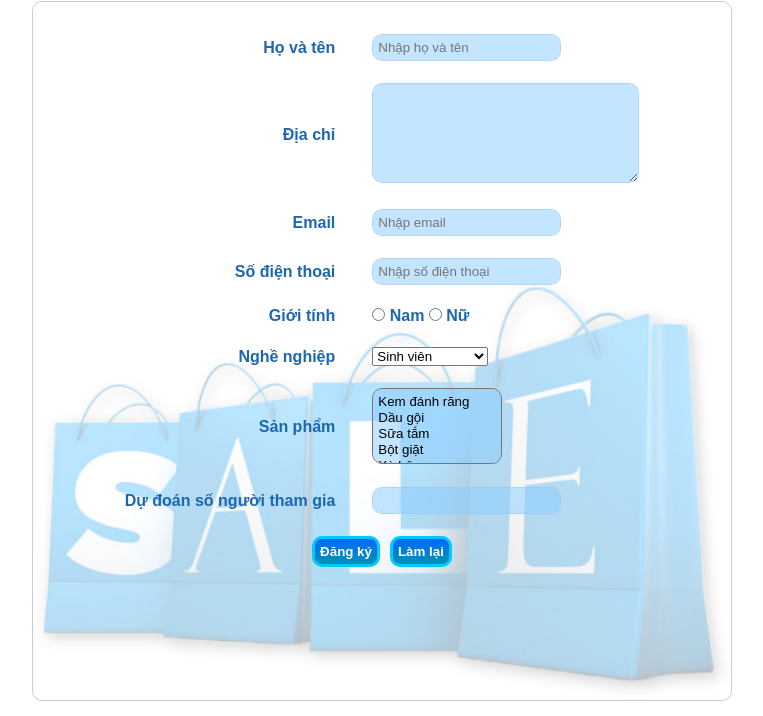
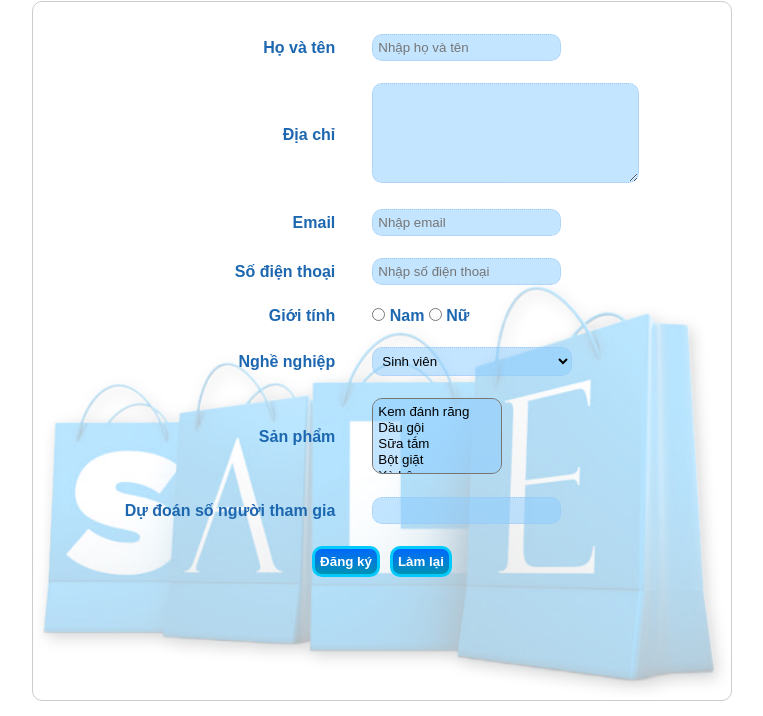
Before and after one commit to kazei1211/SE347_WEB3, a plain HTML site: page 12-PhieuDangKy/index.html in a window 1280 px wide. Shown: the part 84-800 px from the top of the page, without its empty margins (258-1021 px from the left). Drawn offline with Linux system fonts and the light colour scheme.

Commit message:
Minor update on excr 12

```diff
--- a/12-PhieuDangKy/index.html
+++ b/12-PhieuDangKy/index.html
@@ -79,12 +79,11 @@
           <tr class="field">
             <td><label for="occupation">Nghề nghiệp</label></td>
             <td>
-              <select id="occupation">
+              <select class="occupation" id="occupation">
                 <option value="1">Sinh viên</option>
                 <option value="2">Công chức</option>
                 <option value="3">Giảng viên</option>
                 <option value="4">Lao công</option>
-                <option value="5">Hiphopneverdie</option>
               </select>
             </td>
           </tr>
--- a/12-PhieuDangKy/style.css
+++ b/12-PhieuDangKy/style.css
@@ -83,6 +83,14 @@ button {
   width: 130px;
 }
 
+.occupation {
+  width: 200px;
+  background-color: rgba(139, 203, 255, 0.507);
+  border: 1px dotted rgb(154, 198, 242);
+  border-radius: 10px;
+  padding: 5px;
+}
+
 .button-area {
   margin: 10px 0;
   padding: 10px;
```
